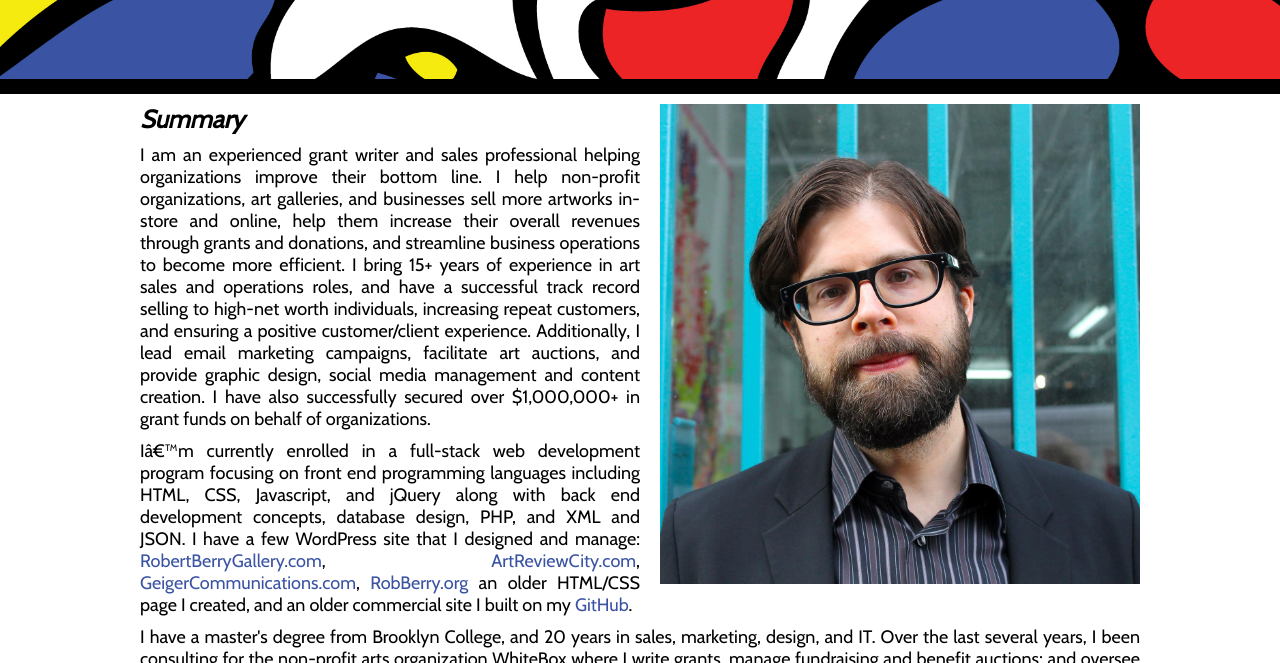
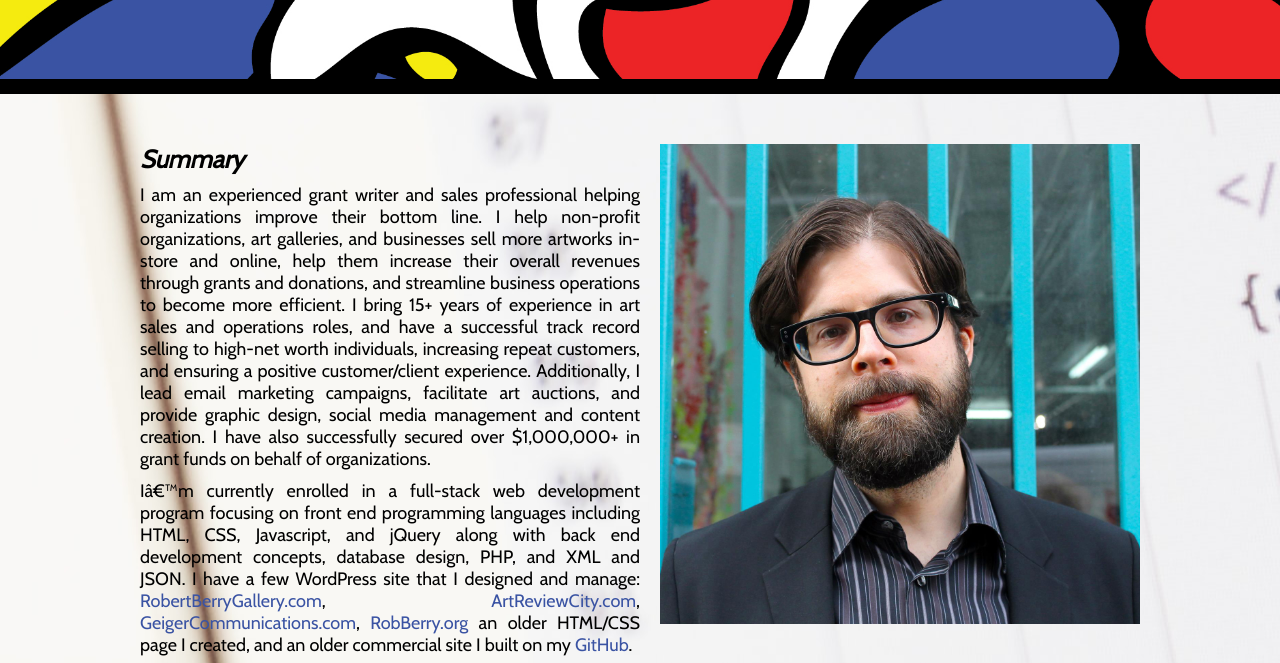
Before and after one commit to robertmberry/robertberrynet, a plain HTML site: page about.html in a window 1280 px wide. Shown: the part 113-776 px from the top of the page. Drawn offline with nearby package versions, Linux system fonts and the light colour scheme.

```diff
--- a/about.html
+++ b/about.html
@@ -9,6 +9,14 @@
 <meta http-equiv="Content-Type" content="text/html; charset=iso-8859-1"/>
 <link rel="stylesheet" type="text/css" href="assets/css/style.css">
 <link rel="stylesheet" href="https://use.fontawesome.com/e285ff604a.css">
+<style>
+	#cv {
+		background: url(assets/img/keyboard-white.jpg), #fff;
+		background-repeat:no-repeat;
+		background-position: 0 center;
+		padding: 40px 0px;
+	}
+</style>
 </head>
 <body>
 <!-- header -->
@@ -24,6 +32,7 @@
 		</nav>
 	</header>
 <!-- main content -->
+	<div id="cv">
 		<container class="indexcontainer">
 			<section id="about">
 				<section class="summary">
@@ -88,6 +97,7 @@
 				</section>
 			</section>
 		</container>
+	</div>
 <!-- footer -->
 	<footer class="footer">
 		<h3>&copy 2021 Robert Berry Enterprise</h3>
```
Lines whose indentation alone changed are shown as unchanged.
